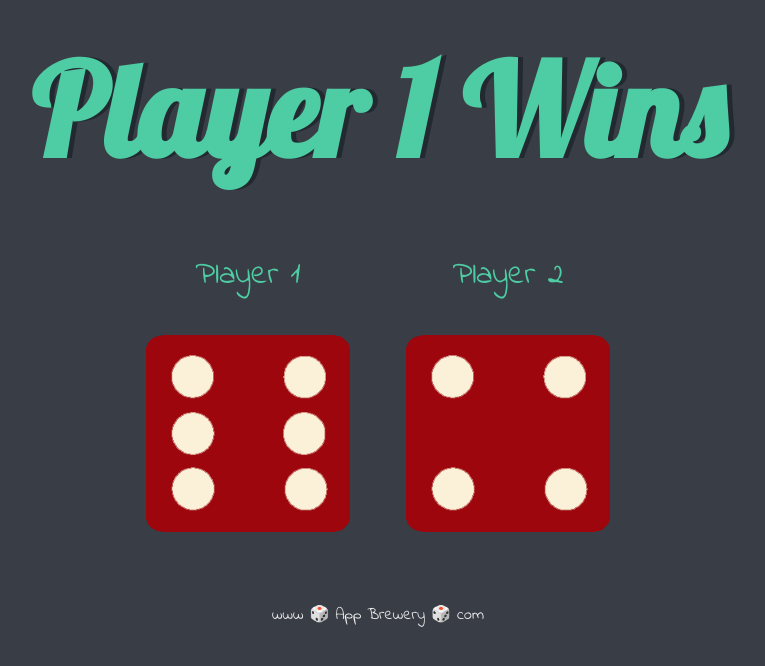
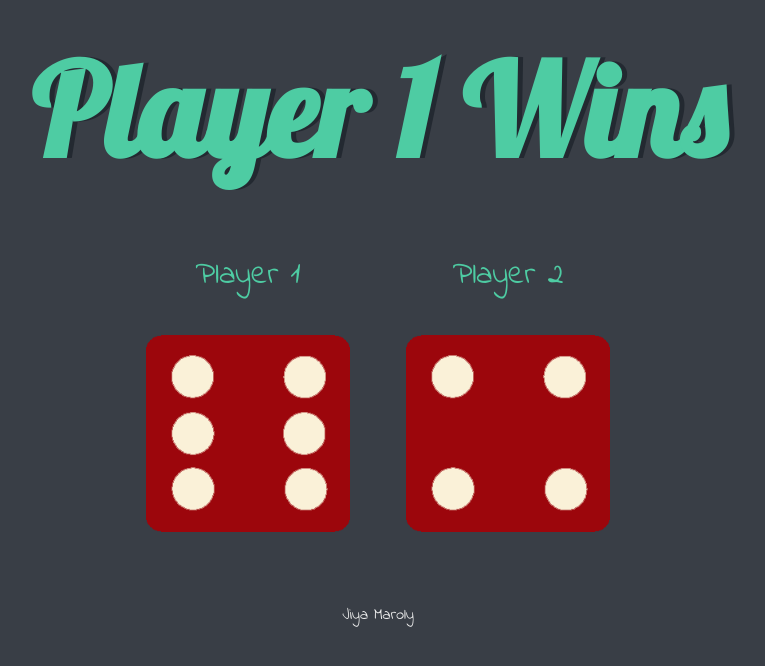
Before and after one commit to JiyaMaroly/random_dice_roll, a plain HTML site: page index.html in a window 1280 px wide. Shown: the whole page, without its empty margins (262-1027 px from the left). Drawn offline with Linux system fonts and the light colour scheme.

Commit message:
Update index.html

```diff
--- a/index.html
+++ b/index.html
@@ -24,7 +24,7 @@
       </div>
     </div>
 
-    <footer>www 🎲 App Brewery 🎲 com</footer>
+    <footer>Jiya Maroly</footer>
     <script src="index.js"></script>
   </body>
 </html>
```
